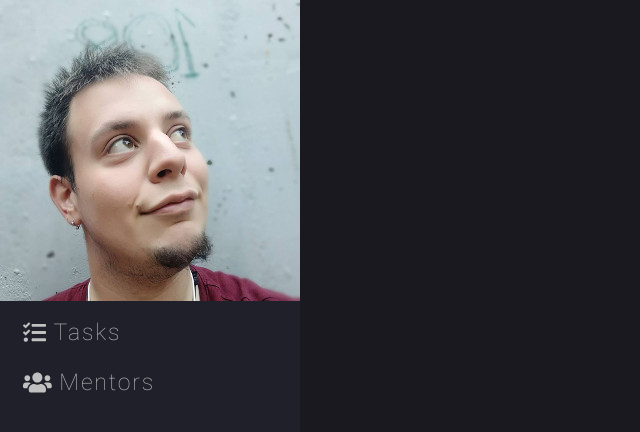
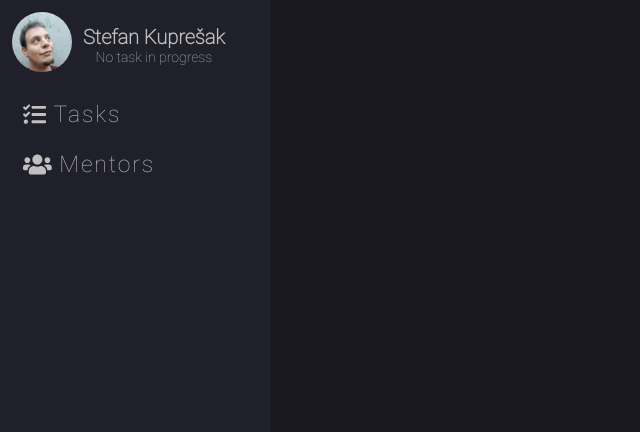
Before and after one commit to dev-cyprium/Timings, a React (Create React App) app: page / in a window 1280 px wide. Shown: the top 432 px of the page, without its empty margins (0-640 px from the left). Built offline with nearby package versions, Linux system fonts and the light colour scheme.

Commit message:
Tweeks to side navbar

```diff
--- a/src/components/layout/Profile.js
+++ b/src/components/layout/Profile.js
@@ -2,8 +2,18 @@ import React from 'react';
 
 import ProfileImage from '../../images/profile.jpg';
 
+import './profile.css';
+
 const Profile = () => (
-  <img src={ProfileImage} />
+  <div className='Profile'>
+    <div className='Profile__image'>
+      <img src={ProfileImage} />
+    </div>
+    <div className="Profile__name">
+      <h1>Stefan Kuprešak</h1>
+      <span>No task in progress</span>
+    </div>
+  </div>
 );
 
 export default Profile;
--- a/src/components/layout/navigation.css
+++ b/src/components/layout/navigation.css
@@ -1,4 +1,6 @@
 .Navigation-navbar {
+  flex: 1 0 33%;
+  max-width: 27rem;
   font-size: 2.3rem;
   font-family: 'Roboto Thin';
   background: #20202a;
--- /dev/null
+++ b/src/components/layout/profile.css
@@ -0,0 +1,27 @@
+.Profile {
+  display: flex;
+  margin: .5em;
+}
+
+.Profile__image img {
+  width: 60px;
+  height: 60px;
+  border-radius: 50%;
+}
+
+.Profile__name {
+  margin-left: .5em;
+  display: flex;
+  justify-content: center;
+  align-items: center;
+  flex-direction: column;
+  color: #c0c0c0;
+}
+
+.Profile__name h1 {
+  font-size: 2rem;
+}
+
+.Profile__name span {
+  font-size: 1.4rem;
+}
```
